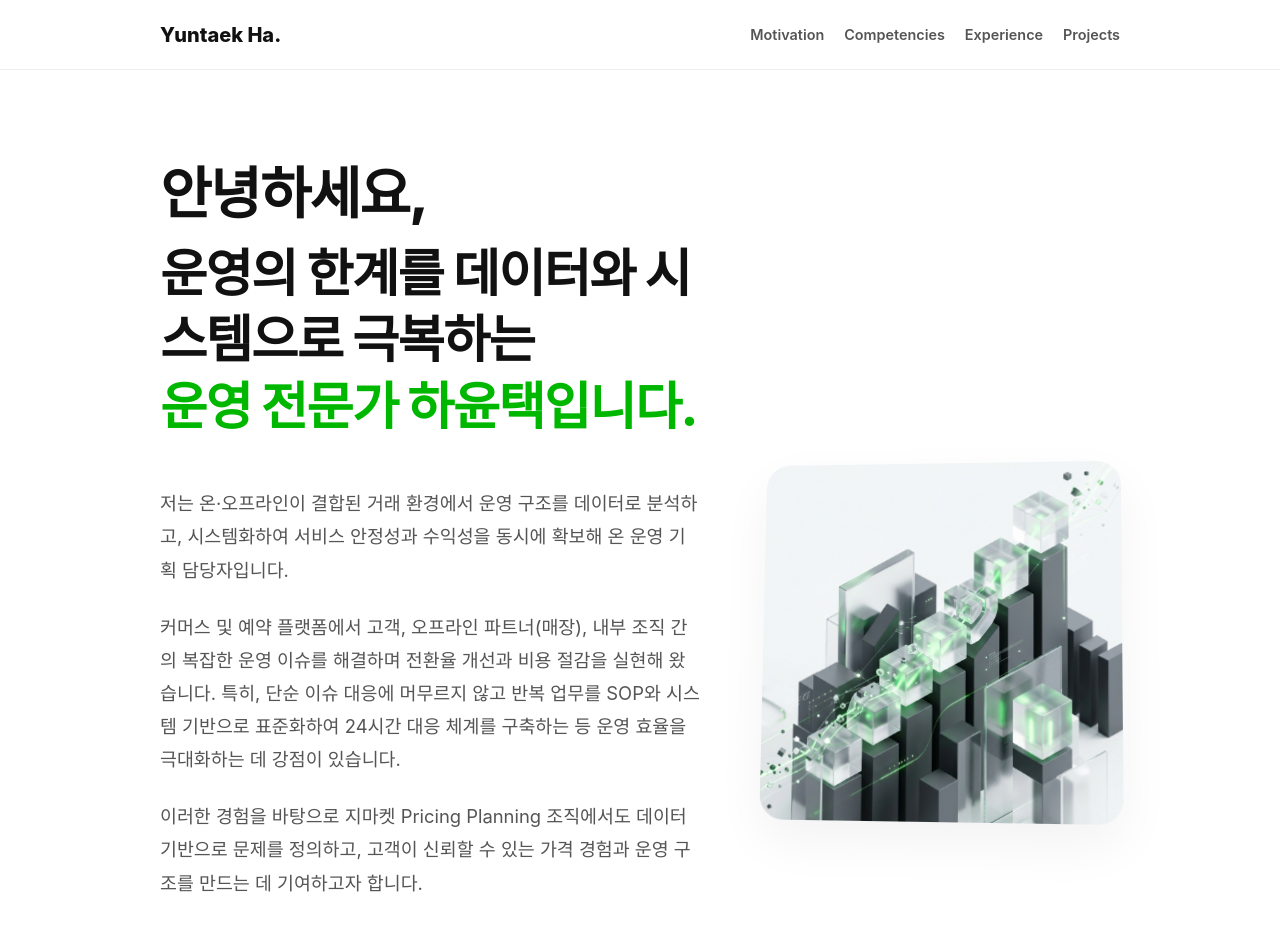
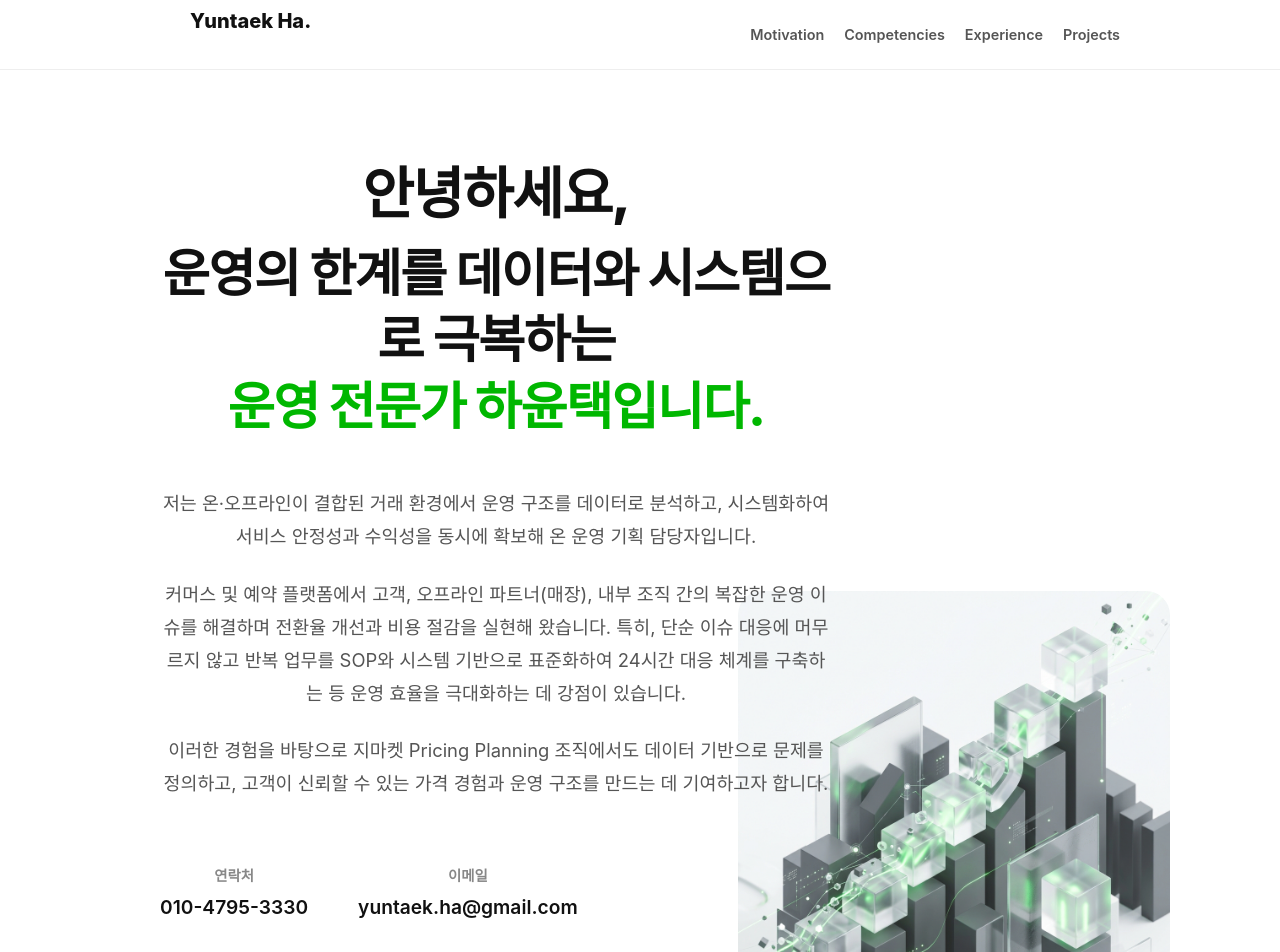
Before and after one commit to haviolin21/resume-gmarket-pm, a React (Vite) app: page / in a window 1280 px wide. Shown: the top 952 px of the page. Built offline with nearby package versions, Linux system fonts and the light colour scheme; a web font is replaced by a local one.

Commit message:
feat: add scroll to top button, update favicon, refine hero layout

```diff
--- a/src/App.css
+++ b/src/App.css
@@ -1,6 +1,75 @@
-/* App specific styles here, global styles in index.css */
-.App {
+#root {
+  max-width: 1280px;
+  margin: 0 auto;
+  text-align: center;
+}
+
+.logo {
+  height: 6em;
+  padding: 1.5em;
+  will-change: filter;
+  transition: filter 300ms;
+}
+.logo:hover {
+  filter: drop-shadow(0 0 2em #646cffaa);
+}
+.logo.react:hover {
+  filter: drop-shadow(0 0 2em #61dafbaa);
+}
+
+@keyframes logo-spin {
+  from {
+    transform: rotate(0deg);
+  }
+  to {
+    transform: rotate(360deg);
+  }
+}
+
+@media (prefers-reduced-motion: no-preference) {
+  a:nth-of-type(2) .logo {
+    animation: logo-spin infinite 20s linear;
+  }
+}
+
+.card {
+  padding: 2em;
+}
+
+.read-the-docs {
+  color: #888;
+}
+
+/* Global Scroll Top Button */
+.global-scroll-top {
+  position: fixed;
+  bottom: 40px;
+  right: 40px;
+  width: 56px;
+  height: 56px;
+  background-color: white;
+  border-radius: 16px;
+  border: 1px solid #eee;
+  box-shadow: 0 8px 24px rgba(0, 0, 0, 0.1);
   display: flex;
-  flex-direction: column;
-  min-height: 100vh;
+  justify-content: center;
+  align-items: center;
+  z-index: 9999;
+  cursor: pointer;
+  color: #000;
+  transition: transform 0.2s, box-shadow 0.2s;
 }
+
+.global-scroll-top:hover {
+  transform: translateY(-4px);
+  box-shadow: 0 12px 30px rgba(0, 0, 0, 0.15);
+}
+
+@media (max-width: 768px) {
+  .global-scroll-top {
+    right: 20px;
+    bottom: 20px;
+    width: 48px;
+    height: 48px;
+  }
+}
--- a/src/App.jsx
+++ b/src/App.jsx
@@ -1,3 +1,6 @@
+import { useState, useEffect } from 'react'
+import { motion, AnimatePresence } from 'framer-motion'
+import { ArrowUp } from 'lucide-react'
 import './App.css'
 import Header from './components/Header'
 import Hero from './components/Hero'
@@ -9,6 +12,24 @@ import EducationSkills from './components/EducationSkills'
 import Footer from './components/Footer'
 
 function App() {
+  const [showTopBtn, setShowTopBtn] = useState(false);
+
+  useEffect(() => {
+    const handleScroll = () => {
+      if (window.scrollY > 400) {
+        setShowTopBtn(true);
+      } else {
+        setShowTopBtn(false);
+      }
+    };
+    window.addEventListener('scroll', handleScroll);
+    return () => window.removeEventListener('scroll', handleScroll);
+  }, []);
+
+  const scrollToTop = () => {
+    window.scrollTo({ top: 0, behavior: 'smooth' });
+  };
+
   return (
     <div className="App">
       <Header />
@@ -19,6 +40,21 @@ function App() {
       <Projects />
       <EducationSkills />
       <Footer />
+
+      <AnimatePresence>
+        {showTopBtn && (
+          <motion.button
+            className="global-scroll-top"
+            onClick={scrollToTop}
+            initial={{ opacity: 0, y: 20 }}
+            animate={{ opacity: 1, y: 0 }}
+            exit={{ opacity: 0, y: 20 }}
+            aria-label="Scroll to top"
+          >
+            <ArrowUp size={24} strokeWidth={3} />
+          </motion.button>
+        )}
+      </AnimatePresence>
     </div>
   )
 }
--- a/src/components/Footer.css
+++ b/src/components/Footer.css
@@ -2,7 +2,6 @@
   background-color: #f8f9fa;
   color: #666;
   padding: 60px 0;
-  position: relative;
   border-top: 1px solid var(--border-color);
   text-align: center;
 }
@@ -17,45 +16,3 @@
   font-size: 0.9rem;
   color: #aaa;
 }
-
-.floating-top-btn {
-  position: absolute;
-  right: 40px;
-  top: 50%;
-  transform: translateY(-50%);
-  width: 60px;
-  height: 60px;
-  background-color: #000;
-  color: white;
-  border-radius: 50%;
-  display: flex;
-  flex-direction: column;
-  justify-content: center;
-  align-items: center;
-  box-shadow: 0 4px 15px rgba(0,0,0,0.15);
-  transition: transform 0.2s, background-color 0.2s;
-  z-index: 100;
-}
-
-.floating-top-btn span {
-  font-size: 0.7rem;
-  font-weight: 800;
-  margin-top: -2px;
-}
-
-.floating-top-btn:hover {
-  background-color: #333;
-  transform: translateY(-50%) scale(1.05);
-}
-
-@media (max-width: 768px) {
-  .floating-top-btn {
-    right: 20px;
-    bottom: 20px;
-    top: auto;
-    transform: none;
-  }
-  .floating-top-btn:hover {
-    transform: scale(1.05);
-  }
-}
--- a/src/components/Footer.jsx
+++ b/src/components/Footer.jsx
@@ -1,22 +1,12 @@
-import { ChevronUp } from 'lucide-react';
 import './Footer.css';
 
 const Footer = () => {
-  const scrollToTop = () => {
-    window.scrollTo({ top: 0, behavior: 'smooth' });
-  };
-
   return (
     <footer className="footer">
       <div className="container footer-content">
         <p>&copy; {new Date().getFullYear()} HA YUNTAEK. All rights reserved.</p>
         <p className="footer-disclaimer">본 이력서에 기재된 사항은 모두 사실과 다름없음을 확인합니다.</p>
       </div>
-
-      <button onClick={scrollToTop} className="floating-top-btn" aria-label="Scroll to top">
-        <ChevronUp size={24} />
-        <span>TOP</span>
-      </button>
     </footer>
   );
 };
--- a/src/components/Hero.css
+++ b/src/components/Hero.css
@@ -13,13 +13,15 @@
 }
 
 .hero-grid {
+  position: relative;
   display: flex;
   align-items: center;
-  gap: 60px;
 }
 
 .hero-content {
-  flex: 1.2;
+  width: 70%;
+  position: relative;
+  z-index: 2;
 }
 
 .greeting {
@@ -105,35 +107,41 @@
 }
 
 .hero-graphic-wrapper {
-  flex: 0.8;
-  display: flex;
-  justify-content: center;
-  align-items: center;
+  position: absolute;
+  right: -50px;
+  top: 50%;
+  transform: translateY(-50%);
+  width: 45%;
+  z-index: 1;
+  pointer-events: none;
 }
 
 .hero-graphic {
   width: 100%;
-  max-width: 500px;
   border-radius: 24px;
-  box-shadow: 0 20px 50px rgba(0,0,0,0.05);
-  transform: perspective(1000px) rotateY(-5deg) rotateX(5deg);
-  transition: transform 0.5s ease;
-}
-
-.hero-graphic:hover {
-  transform: perspective(1000px) rotateY(0deg) rotateX(0deg);
+  opacity: 0.85;
+  mix-blend-mode: multiply;
 }
 
 @media (max-width: 992px) {
   .hero-grid {
-    flex-direction: column-reverse;
+    flex-direction: column;
+  }
+  .hero-content {
+    width: 100%;
   }
   .hero-graphic-wrapper {
-    margin-bottom: 40px;
+    position: relative;
+    right: 0;
+    top: 0;
+    transform: none;
+    width: 100%;
+    margin-top: 40px;
+    display: flex;
+    justify-content: center;
   }
   .hero-graphic {
     max-width: 400px;
-    transform: none;
   }
 }
 
```
Also changed, not shown: public/favicon.svg.
